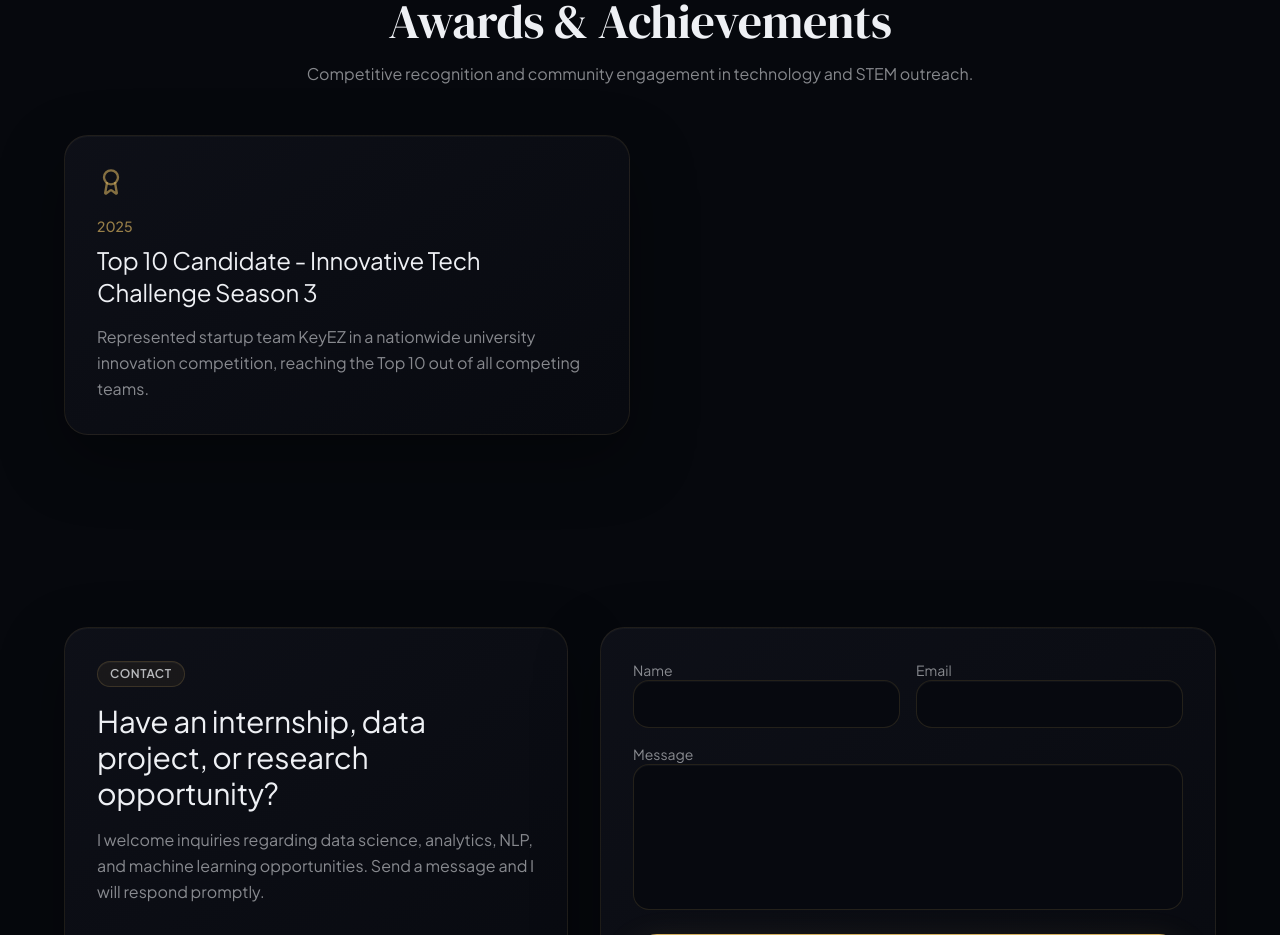
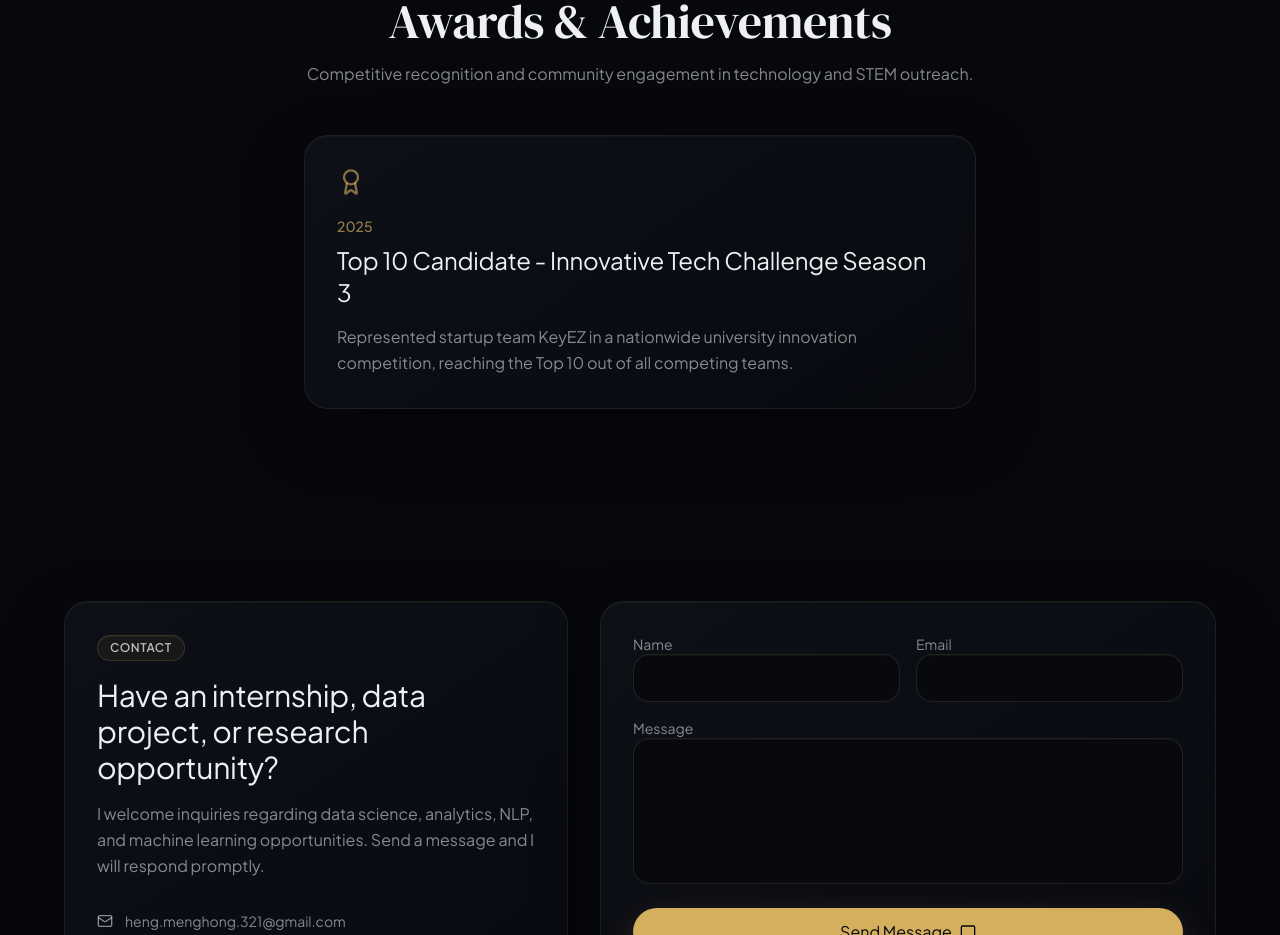
Before and after one commit to menghong-heng/Portfolio, a React (Vite) app: page / in a window 1280 px wide. Shown: the part 6140-7075 px from the top of the page. Built offline with nearby package versions, Linux system fonts and the light colour scheme.

Commit message:
style: center the single award card in Awards section

```diff
--- a/src/App.tsx
+++ b/src/App.tsx
@@ -672,14 +672,14 @@ function App() {
               initial="hidden"
               whileInView="visible"
               viewport={{ once: true, amount: 0.2 }}
-              className="grid gap-5 lg:grid-cols-2"
+              className="flex justify-center"
             >
               {awards.map((award) => (
                 <motion.article
                   key={award.title}
                   variants={fadeUp}
                   whileHover={{ y: -4 }}
-                  className="premium-card rounded-3xl p-6 sm:p-8"
+                  className="premium-card max-w-2xl w-full rounded-3xl p-6 sm:p-8"
                 >
                   <Award className="mb-5 h-7 w-7 text-primary/60" />
                   <p className="text-sm font-medium text-primary/70">{award.period}</p>
```
